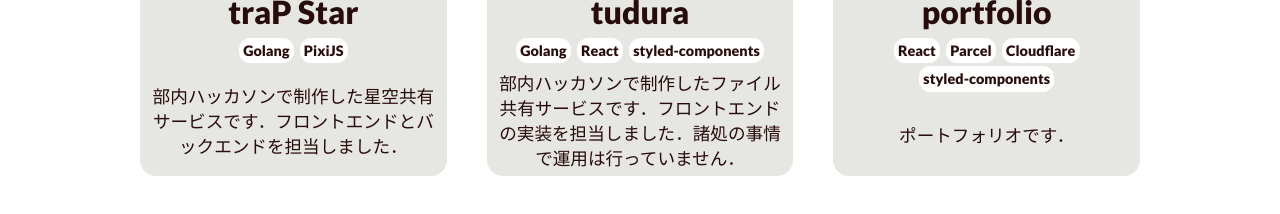
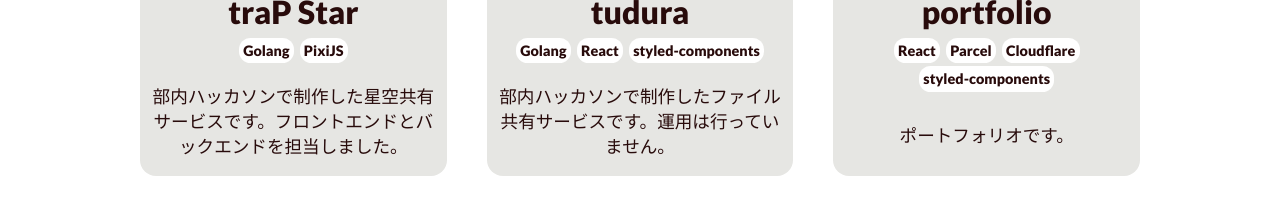
Before and after one commit to trasta298/portfolio, a React (Vite) app: page /works in a window 1280 px wide. Shown: the part 396-610 px from the top of the page. Built offline with nearby package versions, Linux system fonts and the light colour scheme.

Commit message:
✨ add nascalay

```diff
--- a/src/pages/Works.tsx
+++ b/src/pages/Works.tsx
@@ -9,35 +9,35 @@
     img: 'trapstar',
     link: 'http://trapstar.trap.games/',
     skills: ['Golang', 'PixiJS'],
-    description: '部内ハッカソンで制作した星空共有サービスです．フロントエンドとバックエンドを担当しました．'
+    description: '部内ハッカソンで制作した星空共有サービスです。フロントエンドとバックエンドを担当しました。'
   },
   {
     title: 'tudura',
     img: 'tudura',
     link: 'https://github.com/FujishigeTemma/tudura',
     skills: ['Golang', 'React', 'styled-components'],
-    description: '部内ハッカソンで制作したファイル共有サービスです．フロントエンドの実装を担当しました．諸処の事情で運用は行っていません．'
+    description: '部内ハッカソンで制作したファイル共有サービスです。運用は行っていません。'
   },
   {
     title: 'portfolio',
     img: 'portfolio',
     link: 'https://github.com/trasta298/portfolio',
     skills: ['React', 'Parcel', 'Cloudflare', 'styled-components'],
-    description: 'ポートフォリオです．'
+    description: 'ポートフォリオです。'
   },
   {
     title: 'AtCoder',
     img: 'atcoder',
     link: 'https://atcoder.jp/users/trasta',
     skills: ['Python'],
-    description: 'PythonでAtCoderコンテストに参加しています．青(highest:1603)です．'
+    description: 'PythonでAtCoderコンテストに参加しています。青(highest:1603)です。'
   },
   {
     title: 'linQ',
     img: 'linq',
     link: 'https://github.com/hackathon21spring-05',
     skills: ['Golang', 'Vue3', 'WindiCSS'],
-    description: '部内ハッカソンで，はてなブックマークライクなブックマーク共有サービスを制作しました．'
+    description: '部内ハッカソンで，はてなブックマークライクなブックマーク共有サービスを制作しました。'
   },
   {
     title: 'CoeFont',
@@ -45,6 +45,13 @@
     link: 'https://coefont.cloud/',
     skills: ['coefont'],
     description: 'すべてのクリエイターに声のフォントを届ける'
+  },
+  {
+    title: 'Nascalay',
+    img: 'nascalay',
+    link: 'https://nascalay.trasta.dev/',
+    skills: ['Golang', 'WebSocket', 'React', 'emotion'],
+    description: '多人数で遊べるWeb上のお絵かきリレーゲームです。'
   }
 ]
 
```
Also changed, not shown: src/static/works/nascalay.webp (added).
